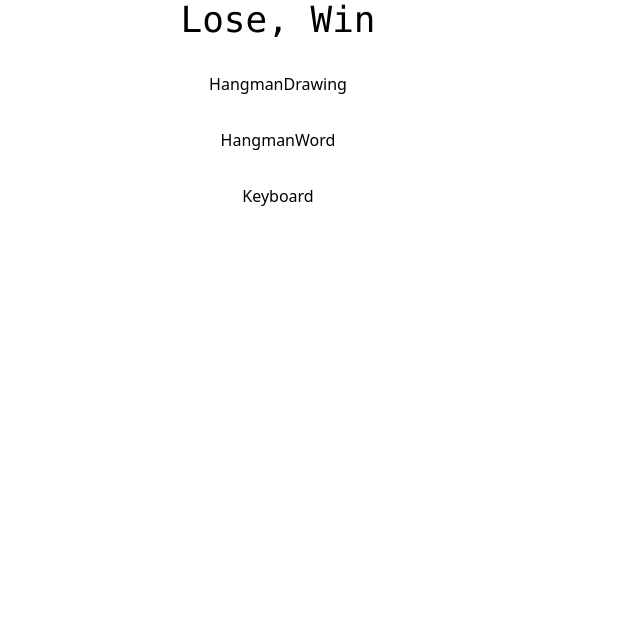
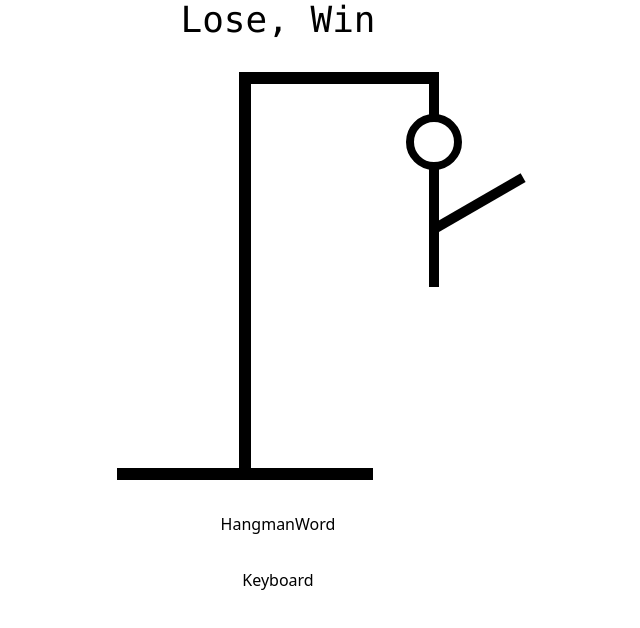
Before and after one commit to 0xprasanth/react-hangman, a React (Vite) app: page / in a window 1280 px wide. Shown: the top 628 px of the page, without its empty margins (362-1002 px from the left). Built offline with nearby package versions, Linux system fonts and the light colour scheme; the HTML template or start-up script is replaced by a standard one.

Commit message:
Create bars, HEAD, RIGHT_ARM

```diff
--- a/src/components/HangmanDrawing.tsx
+++ b/src/components/HangmanDrawing.tsx
@@ -1,9 +1,61 @@
-import React from 'react'
+import React from "react";
+
+// drawing HEAD
+const HEAD = (
+  <div
+    className=" absolute w-14 h-14 rounded-full border-black border-solid border-8"
+    style={{
+      top: "42px",
+      right: "-23px",
+    }}
+  />
+);
+
+const BODY = (
+  <div
+    className=" absolute bg-black"
+    style={{
+      width: "10px",
+      height: "120px",
+      top: "95px",
+      right: "0px",
+    }}
+  />
+);
+
+const RIGHT_HAND = (
+  <div
+    className=" absolute w-[100px] h-[10px] bg-black  -rotate-[30deg]  top-[150px] right-[-100px]  origin-bottom-left"
+
+  />
+);
 
 const HangmanDrawing = () => {
+  // Static drawing
   return (
-    <div>HangmanDrawing</div>
-  )
-}
+    <div className=" relative ">
+      {HEAD}
+      {BODY}
+      {RIGHT_HAND}
+      {/* h bar */}
+      <div
+        className=" absolute h-11 bg-black  top-0 right-0"
+        style={{ width: "10px " }}
+      />
+      {/* h bar */}
+      <div
+        className=" h-3 bg-black"
+        style={{
+          width: "200px",
+          marginLeft: "122px",
+        }}
+      />
+      <div className=" h-96 w-3 bg-black" style={{ marginLeft: "122px" }} />
 
-export default HangmanDrawing
+      {/* bottom bar */}
+      <div className=" h-3 w-64 bg-black" />
+    </div>
+  );
+};
+
+export default HangmanDrawing;
--- a/src/output.css
+++ b/src/output.css
@@ -554,6 +554,54 @@ video {
   --tw-contain-style:  ;
 }
 
+.absolute {
+  position: absolute;
+}
+
+.relative {
+  position: relative;
+}
+
+.top-0 {
+  top: 0px;
+}
+
+.right-0 {
+  right: 0px;
+}
+
+.-right-3 {
+  right: -0.75rem;
+}
+
+.top-14 {
+  top: 3.5rem;
+}
+
+.right-\[-100\] {
+  right: -100;
+}
+
+.top-\[130px\] {
+  top: 130px;
+}
+
+.right-\[100\] {
+  right: 100;
+}
+
+.-right-\[100\] {
+  right: -100;
+}
+
+.top-\[150px\] {
+  top: 150px;
+}
+
+.right-\[-100px\] {
+  right: -100px;
+}
+
 .mx-auto {
   margin-left: auto;
   margin-right: auto;
@@ -564,12 +612,131 @@ video {
   margin-bottom: 0px;
 }
 
+.ml-32 {
+  margin-left: 8rem;
+}
+
 .flex {
   display: flex;
 }
 
+.h-3 {
+  height: 0.75rem;
+}
+
+.h-96 {
+  height: 24rem;
+}
+
+.h-10 {
+  height: 2.5rem;
+}
+
+.h-11 {
+  height: 2.75rem;
+}
+
+.h-14 {
+  height: 3.5rem;
+}
+
+.h-28 {
+  height: 7rem;
+}
+
+.h-\[50px\] {
+  height: 50px;
+}
+
+.h-\[9px\] {
+  height: 9px;
+}
+
+.h-\[10px\] {
+  height: 10px;
+}
+
+.w-64 {
+  width: 16rem;
+}
+
+.w-4 {
+  width: 1rem;
+}
+
+.w-32 {
+  width: 8rem;
+}
+
+.w-3 {
+  width: 0.75rem;
+}
+
+.w-5 {
+  width: 1.25rem;
+}
+
+.w-2 {
+  width: 0.5rem;
+}
+
+.w-14 {
+  width: 3.5rem;
+}
+
+.w-8 {
+  width: 2rem;
+}
+
+.w-\[50px\] {
+  width: 50px;
+}
+
+.w-\[100px\] {
+  width: 100px;
+}
+
 .max-w-4xl {
   max-width: 56rem;
+}
+
+.origin-bottom-left {
+  transform-origin: bottom left;
+}
+
+.rotate-6 {
+  --tw-rotate: 6deg;
+  transform: translate(var(--tw-translate-x), var(--tw-translate-y)) rotate(var(--tw-rotate)) skewX(var(--tw-skew-x)) skewY(var(--tw-skew-y)) scaleX(var(--tw-scale-x)) scaleY(var(--tw-scale-y));
+}
+
+.-rotate-6 {
+  --tw-rotate: -6deg;
+  transform: translate(var(--tw-translate-x), var(--tw-translate-y)) rotate(var(--tw-rotate)) skewX(var(--tw-skew-x)) skewY(var(--tw-skew-y)) scaleX(var(--tw-scale-x)) scaleY(var(--tw-scale-y));
+}
+
+.-rotate-45 {
+  --tw-rotate: -45deg;
+  transform: translate(var(--tw-translate-x), var(--tw-translate-y)) rotate(var(--tw-rotate)) skewX(var(--tw-skew-x)) skewY(var(--tw-skew-y)) scaleX(var(--tw-scale-x)) scaleY(var(--tw-scale-y));
+}
+
+.-rotate-90 {
+  --tw-rotate: -90deg;
+  transform: translate(var(--tw-translate-x), var(--tw-translate-y)) rotate(var(--tw-rotate)) skewX(var(--tw-skew-x)) skewY(var(--tw-skew-y)) scaleX(var(--tw-scale-x)) scaleY(var(--tw-scale-y));
+}
+
+.-rotate-\[-30deg\] {
+  --tw-rotate: 30deg;
+  transform: translate(var(--tw-translate-x), var(--tw-translate-y)) rotate(var(--tw-rotate)) skewX(var(--tw-skew-x)) skewY(var(--tw-skew-y)) scaleX(var(--tw-scale-x)) scaleY(var(--tw-scale-y));
+}
+
+.rotate-\[-30deg\] {
+  --tw-rotate: -30deg;
+  transform: translate(var(--tw-translate-x), var(--tw-translate-y)) rotate(var(--tw-rotate)) skewX(var(--tw-skew-x)) skewY(var(--tw-skew-y)) scaleX(var(--tw-scale-x)) scaleY(var(--tw-scale-y));
+}
+
+.-rotate-\[30deg\] {
+  --tw-rotate: -30deg;
+  transform: translate(var(--tw-translate-x), var(--tw-translate-y)) rotate(var(--tw-rotate)) skewX(var(--tw-skew-x)) skewY(var(--tw-skew-y)) scaleX(var(--tw-scale-x)) scaleY(var(--tw-scale-y));
 }
 
 .flex-col {
@@ -584,6 +751,32 @@ video {
   gap: 2rem;
 }
 
+.rounded-full {
+  border-radius: 9999px;
+}
+
+.border {
+  border-width: 1px;
+}
+
+.border-8 {
+  border-width: 8px;
+}
+
+.border-solid {
+  border-style: solid;
+}
+
+.border-black {
+  --tw-border-opacity: 1;
+  border-color: rgb(0 0 0 / var(--tw-border-opacity));
+}
+
+.bg-black {
+  --tw-bg-opacity: 1;
+  background-color: rgb(0 0 0 / var(--tw-bg-opacity));
+}
+
 .text-center {
   text-align: center;
 }
```
